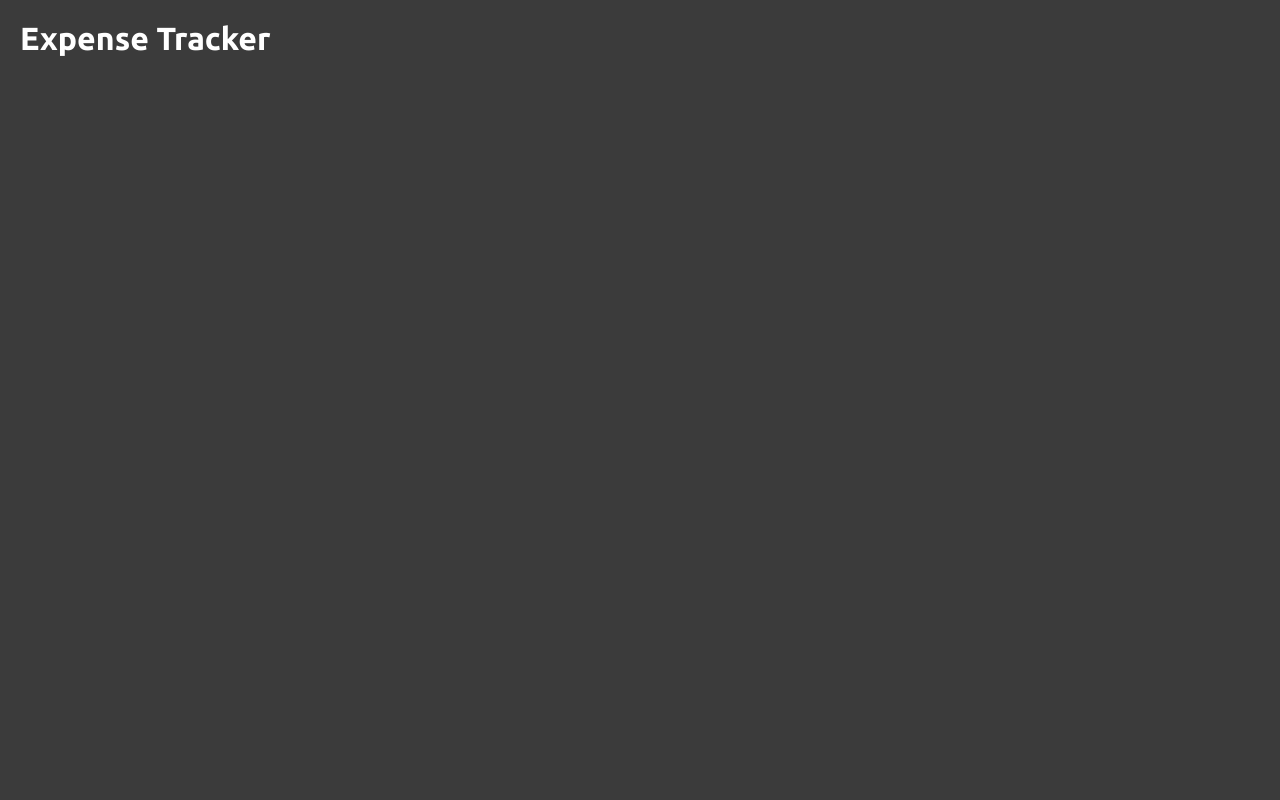
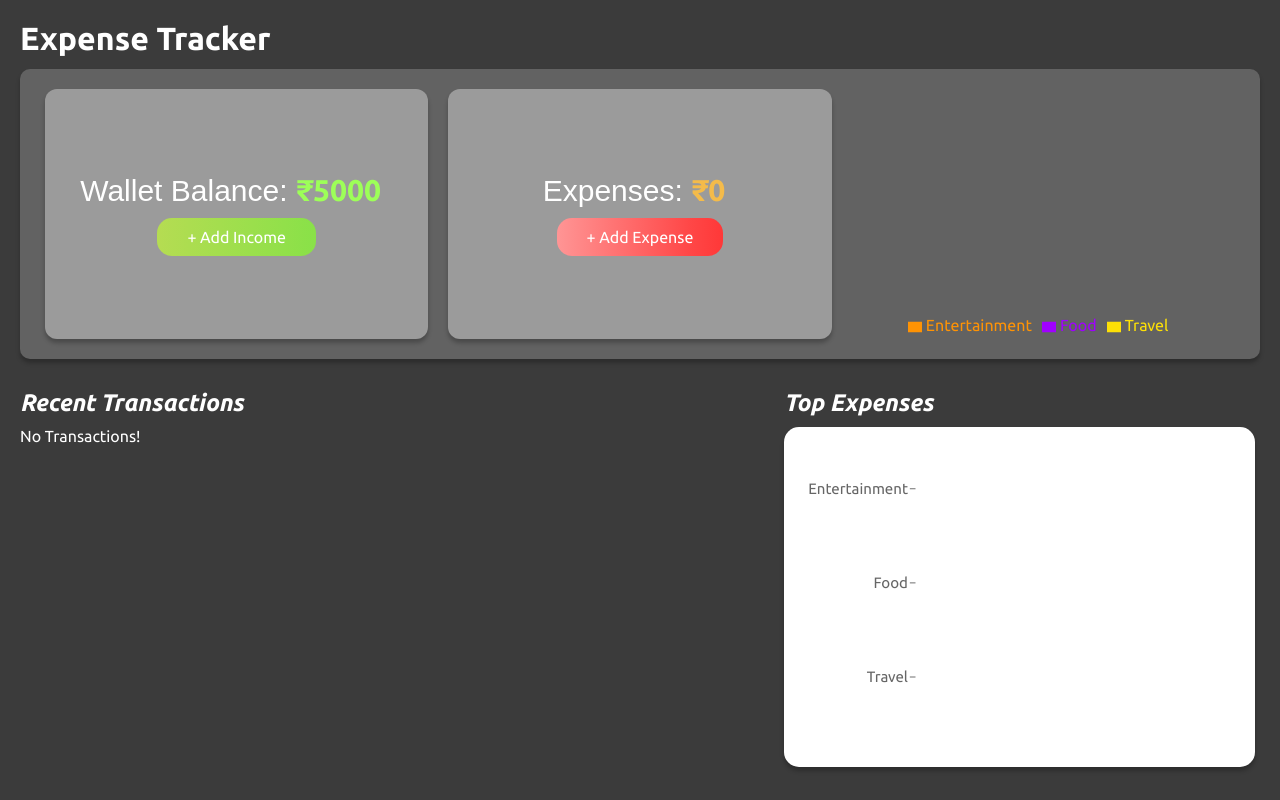
Before and after one commit to Rohinigunjal/xexpensetracker, a React (Create React App) app: page / in a window 1280 px wide. Built offline with nearby package versions, Linux system fonts and the light colour scheme.

Commit message:
xexpensetracker

```diff
--- a/src/Components/ExpenselistCard/Expenselistcard.jsx
+++ b/src/Components/ExpenselistCard/Expenselistcard.jsx
@@ -3,7 +3,7 @@ import { CiRollingSuitcase, CiPizza } from "react-icons/ci";
 import { TiDeleteOutline } from "react-icons/ti";
 import { GrFormEdit } from "react-icons/gr";
 import { FiGift } from "react-icons/fi";
-import { useEffect } from "react";
+//import { useEffect } from "react";
 
  const Expenselistcard = ({transactioninfo, handleDelete, handleEdit}) => {
 
--- a/src/Components/Modal/Addexpense.jsx
+++ b/src/Components/Modal/Addexpense.jsx
@@ -83,7 +83,7 @@ export default function Addexpense({setIsOpenModal, setBalance, balance, setExpe
         date: transaction.date
       })
     }
-  }, editExpenseId);
+  }, [editExpenseId, expenseList]);
 
   return (
     <div className={styles.modal_wrapper}>
--- a/src/Components/Transactions/Pagination.jsx
+++ b/src/Components/Transactions/Pagination.jsx
@@ -11,19 +11,19 @@ export default function Pagination({totalPage, currentPage, changeCurrentPage}){
     }
 
     const handleNext = () => {
-      if(currentPage != totalPage){
+      if(currentPage !== totalPage){
         changeCurrentPage(prev => prev+1);
       }
     }
 
    return (<>
     <div className={styles.pagination_sec}>
-      <button onClick={handlePrev} disabled={currentPage == 1} className={styles.navbtn}>
+      <button onClick={handlePrev} disabled={currentPage === 1} className={styles.navbtn}>
 
         <BsArrowLeft />
       </button>
       <p className={styles.page_num}>{currentPage}</p>
-      <button onClick={handleNext} disabled={currentPage==totalPage} className={styles.navbtn}>
+      <button onClick={handleNext} disabled={currentPage===totalPage} className={styles.navbtn}>
         <BsArrowRight />
       </button>
     </div>
--- a/src/pages/Home/Home.jsx
+++ b/src/pages/Home/Home.jsx
@@ -10,13 +10,22 @@ import Transactions from "../../Components/Transactions/Transactions";
 
 export default function Home() {
   const [balance, setBalance] = useState(0);
-  const [expense, setExpense] = useState(0);
   const [expenseList, setExpenseList] = useState([]);
   const [isOpenBalance, setIsOpenBalance] = useState(false);
   const [isOpenExpense, setIsOpenExpense] = useState(false);
   const [isMounted, setIsMounted] = useState(false);
-  const [expenseCategory, setExpenseCategory] = useState({ entertainment: 0, food: 0, travel: 0 });
-  const [categoryCount, setCategoryCount] = useState({ entertainment: 0, food: 0, travel: 0 });
+
+  const totalExpense = expenseList.reduce((acc, curr) => acc + Number(curr.price || 0), 0);
+  const expenseCategory = {
+    entertainment: expenseList.filter(e => e.category === "entertainment").reduce((acc, curr) => acc + Number(curr.price || 0), 0),
+    food: expenseList.filter(e => e.category === "food").reduce((acc, curr) => acc + Number(curr.price || 0), 0),
+    travel: expenseList.filter(e => e.category === "travel").reduce((acc, curr) => acc + Number(curr.price || 0), 0)
+  };
+  const categoryCount = {
+    entertainment: expenseList.filter(e => e.category === "entertainment").length,
+    food: expenseList.filter(e => e.category === "food").length,
+    travel: expenseList.filter(e => e.category === "travel").length
+  };
 
   useEffect(() => {
     const localBalance = localStorage.getItem("balance");
@@ -33,48 +42,10 @@ export default function Home() {
   }, []);
 
   useEffect(() => {
-    if (expenseList.length > 0 || isMounted) {
+    if (isMounted) {
       localStorage.setItem("expenses", JSON.stringify(expenseList));
     }
-
-    if (expenseList.length > 0) {
-      setExpense(expenseList.reduce((acc, curr) => acc + Number(curr.price), 0));
-    } else {
-      setExpense(0);
-    }
-
-    let foodvar = 0, entertainmentvar = 0, travelvar = 0;
-    let foodCount = 0, entertainmentCount = 0, travelCount = 0;
-
-    expenseList.forEach((expense1) => {
-      if (expense1.category === "food") {
-        foodvar += Number(expense1.price);
-        foodCount++;
-      } else if (expense1.category === "entertainment") {
-        entertainmentvar += Number(expense1.price);
-        entertainmentCount++;
-      } else if (expense1.category === "travel") {
-        travelvar += Number(expense1.price);
-        travelCount++;
-      }
-    });
-
-    setExpenseCategory({
-      entertainment: entertainmentvar,
-      food: foodvar,
-      travel: travelvar,
-    });
-
-    setCategoryCount({
-      entertainment: entertainmentCount,
-      food: foodCount,
-      travel: travelCount,
-    });
-
-    console.log("expense list home", expenseList.map((item) => item.category));
-    console.log("food count", foodCount, "entertainment count", entertainmentCount, "travelCount", travelCount);
   }, [expenseList, isMounted]);
-
 
   useEffect(() => {
     if (isMounted) {
@@ -82,12 +53,68 @@ export default function Home() {
     }
   }, [balance, isMounted]);
 
-  // Rest of JSX unchanged...
   return (
     <>
       <div className={styles.container}>
         <h1>Expense Tracker</h1>
-        {/* Your exact JSX */}
+
+        <div className={styles.top_section}>
+          <Card
+            title="Wallet Balance"
+            money={balance}
+            buttonText="+ Add Income"
+            buttonColorType="greenish"
+            handleClick={() => setIsOpenBalance(true)}
+          />
+
+          <Card
+            title="Expenses"
+            money={totalExpense}
+            buttonText="+ Add Expense"
+            buttonColorType="redish"
+            textColor={false}
+            handleClick={() => setIsOpenExpense(true)}
+          />
+
+          <Piecharts
+            data={[
+              {name: "Food", value: expenseCategory.food},
+              {name: "Entertainment", value: expenseCategory.entertainment},
+              {name: "Travel", value: expenseCategory.travel}
+            ]}
+          />
+        </div>
+
+        <div className={styles.bottom_section}>
+          <Transactions
+            expenseListprop={expenseList}
+            setExpenseListprop={setExpenseList}
+            balanceprop={balance}
+            setBalanceprop={setBalance}
+          />
+
+          <BarChart
+            data={[
+              {name: "Entertainment", value: categoryCount.entertainment},
+              {name: "Food", value: categoryCount.food},
+              {name: "Travel", value: categoryCount.travel}
+            ]}
+          />
+        </div>
+
+        <Modal isOpen={isOpenBalance} setIsOpen={setIsOpenBalance}>
+          <Addbalance setIsOpenModal={setIsOpenBalance} setBalance={setBalance} />
+        </Modal>
+
+        <Modal isOpen={isOpenExpense} setIsOpen={setIsOpenExpense}>
+          <Addexpense
+            setIsOpenModal={setIsOpenExpense}
+            setBalance={setBalance}
+            balance={balance}
+            setExpenseList={setExpenseList}
+            expenseList={expenseList}
+          />
+        </Modal>
       </div>
     </>
   );
```
